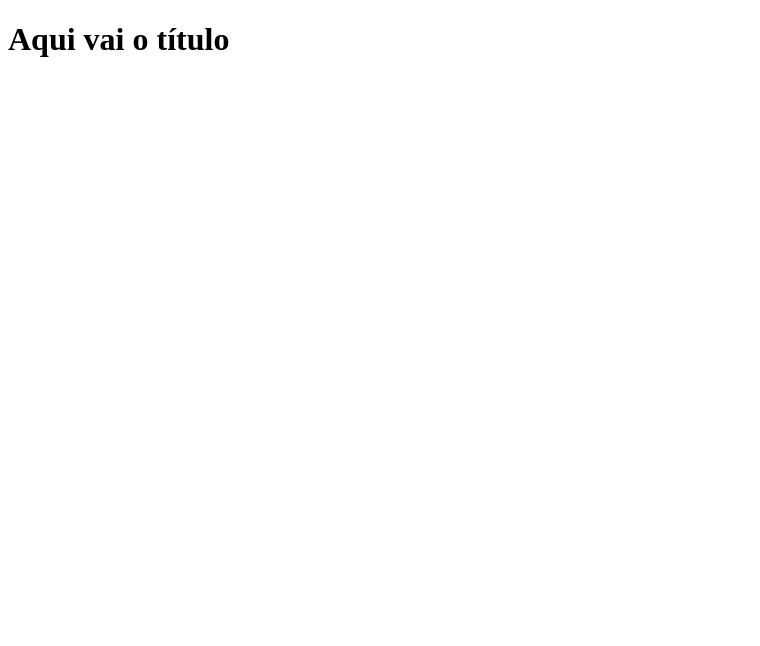
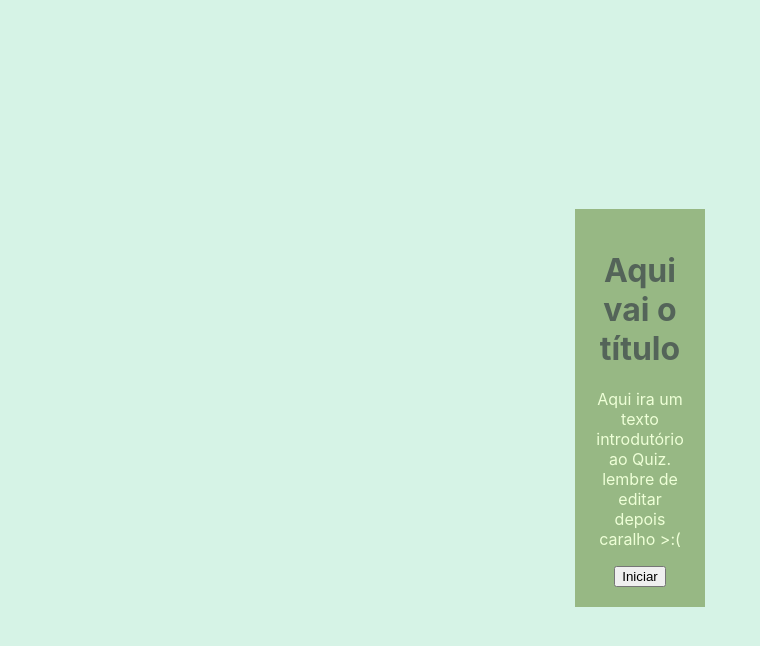
Before and after one commit to Nyxiie-Nek/quiz-interativo, a plain HTML site: page index.html in a window 1280 px wide. Shown: the whole page, without its empty margins (0-760 px from the left). Drawn offline with Linux system fonts and the light colour scheme.

Commit message:
26 du oitu

```diff
--- a/index.html
+++ b/index.html
@@ -9,11 +9,18 @@
 <body>
     <div class="caixa-principal">
         <h1> Aqui vai o título</h1>
-        <div class="tela-inicial"></div>
+        <div class="tela-inicial">
+            <p>Aqui ira um texto introdutório ao Quiz. lembre de editar depois caralho >:(</p>
+            <button class="iniciar-btn">Iniciar</button>
+        </div>
         <div class="caixa-perguntas"></div>
         <div class="caixa-alternativas"></div>
-        <div class="caixa-resultado"></div>
+        <div class="caixa-resultado">
+            <p class="texto-resultado"></p>
+            <button class="novamente-btn">Jogar Novamente</button>
+        </div>
     </div>
+
     <script type="module" src="javaScripts/aleatorio.js"></script>
     <script type="module" src="javaScripts/perguntas.js"></script>
     <script type="module" src="javaScripts/script.js"></script>
--- a/style.css
+++ b/style.css
@@ -7,3 +7,43 @@
     --cor-destaque: #546459;
     --cor-texto: #eeffd7;
 }
+
+body{
+    background-color: var(--cor-fundo);
+    color: var(--cor-texto);
+    font-family: 'Inter', sans-serif;
+    display: flex;
+    justify-content: center;
+    align-items: center;
+    min-height: 100vh;
+}
+
+.caixa-principal {
+    background-color: var(--cor-principal);
+    width: 90px;
+    max-width: 600px;
+    text-align: center;
+    padding: 20px;
+}
+
+h1, .caixa-perguntas, .caixa-resultado {
+    font-family: 'Chakra Petch' sans-serif;
+}
+
+h1 {
+    color: var(--cor-destaque);
+}
+
+.caixa-alternativas {
+    display: flex;
+    flex-direction: column;
+    gap: 10px;
+}
+
+.caixa-resultado{
+    display: none;
+}
+
+.caixa-resultado.mostrar {
+    display: block;
+}
```
